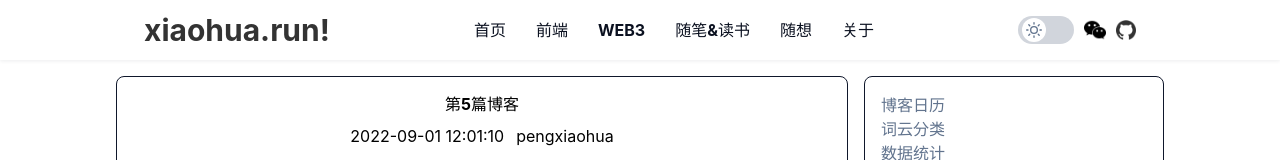
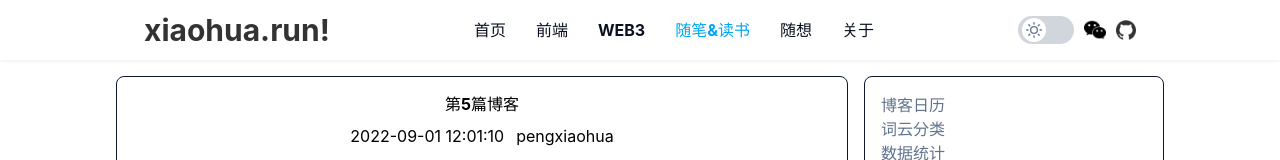
Before and after one commit to pengxiaohua/my-blog, a React (Vite) app: page /essay-and-reading in a window 1280 px wide. Shown: the top 160 px of the page. Built offline with nearby package versions, Linux system fonts and the light colour scheme.

Commit message:
feat: 优化细节

```diff
--- a/src/components/Header.tsx
+++ b/src/components/Header.tsx
@@ -1,4 +1,5 @@
 import { FC, useEffect, useState } from "react";
+import { Link } from "react-router";
 
 import SwitchMode from "./SwitchMode";
 import Navigation from "./Navigation";
@@ -64,9 +65,12 @@ const Header: FC = () => {
   return (
     <div className="custom-shadow w-[100vw] bg-white h-[60px] dark:bg-slate-900 sticky top-0 z-2">
       <div className="max-w-5xl m-auto h-[60px] flex justify-between items-center px-4">
-        <div className="text-[#333] text-xl lg:text-3xl md:text-2xl sm:text-xl dark:text-white font-bold text-grey-800">
+        <Link
+          to="/"
+          className="text-[#333] text-xl lg:text-3xl md:text-2xl sm:text-xl dark:text-white font-bold text-grey-800"
+        >
           xiaohua.run!
-        </div>
+        </Link>
         <Navigation />
         <div className="flex items-center relative">
           <img
--- a/src/components/Navigation.tsx
+++ b/src/components/Navigation.tsx
@@ -1,5 +1,5 @@
 import { FC, useState } from "react";
-import { Link } from "react-router";
+import { Link, useLocation } from "react-router";
 
 import { IoClose, IoMenu } from "react-icons/io5";
 
@@ -7,6 +7,8 @@ import { navList } from "../utils/common";
 
 const Navigation: FC = () => {
   const [isMenuOpen, setIsMenuOpen] = useState(false); // 控制导航栏是否展开
+
+  const location = useLocation();
 
   return (
     <nav className="relative">
@@ -16,7 +18,11 @@ const Navigation: FC = () => {
           <li className="cursor-pointer" key={nav.key}>
             <Link
               to={nav.route}
-              className="hover:text-sky-500 dark:hover:text-sky-400"
+              className={`cursor-pointer ${
+                location.pathname === nav.route
+                  ? "text-sky-500 dark:text-sky-400" // 高亮样式
+                  : "hover:text-sky-500 dark:hover:text-sky-400"
+              }`}
             >
               {nav.title}
             </Link>
--- a/src/pages/AboutMe.tsx
+++ b/src/pages/AboutMe.tsx
@@ -2,7 +2,7 @@ import { FC } from "react";
 
 const AboutMe: FC = () => {
   return (
-    <div className="w-[100vw]">
+    <div className="w-[100%]">
       <h3>小米(武汉)</h3>
       <h3>高德地图</h3>
       <h3>小米(北京)</h3>
--- a/src/pages/EssayAndReading.tsx
+++ b/src/pages/EssayAndReading.tsx
@@ -7,7 +7,7 @@ import { BlogType } from "../types/enums";
 
 const EssayAndReading: FC = () => {
   return (
-    <div className="w-[100vw] flex">
+    <div className="w-[100%] flex">
       <article className="flex-1">
         {blogList
           .filter((item) => item.type === BlogType.EssayAndReading)
--- a/src/pages/Home.tsx
+++ b/src/pages/Home.tsx
@@ -6,7 +6,7 @@ import BlogItem from "../components/BlogItem";
 
 const HomePage: FC = () => {
   return (
-    <div className="w-[100vw] flex">
+    <div className="w-[100%] flex">
       <article className="flex-1">
         {blogList.map((blog) => (
           <BlogItem blog={blog} key={blog.id} />
--- a/src/pages/Tech.tsx
+++ b/src/pages/Tech.tsx
@@ -7,7 +7,7 @@ import { BlogType } from "../types/enums";
 
 const Tech: FC = () => {
   return (
-    <div className="w-[100vw] m-auto flex">
+    <div className="w-[100%] m-auto flex">
       <article className="flex-1">
         {blogList
           .filter((item) => item.type === BlogType.Tech)
--- a/src/pages/Thinking.tsx
+++ b/src/pages/Thinking.tsx
@@ -7,7 +7,7 @@ import { BlogType } from "../types/enums";
 
 const Thinking: FC = () => {
   return (
-    <div className="w-[100vw] flex">
+    <div className="w-[100%] flex">
       <article className="flex-1">
         {blogList
           .filter((item) => item.type === BlogType.Thinking)
--- a/src/pages/Web3.tsx
+++ b/src/pages/Web3.tsx
@@ -7,7 +7,7 @@ import { BlogType } from "../types/enums";
 
 const Web3: FC = () => {
   return (
-    <div className="w-[100vw] flex">
+    <div className="w-[100%] flex">
       <article className="flex-1">
         {blogList
           .filter((item) => item.type === BlogType.Web3)
```
